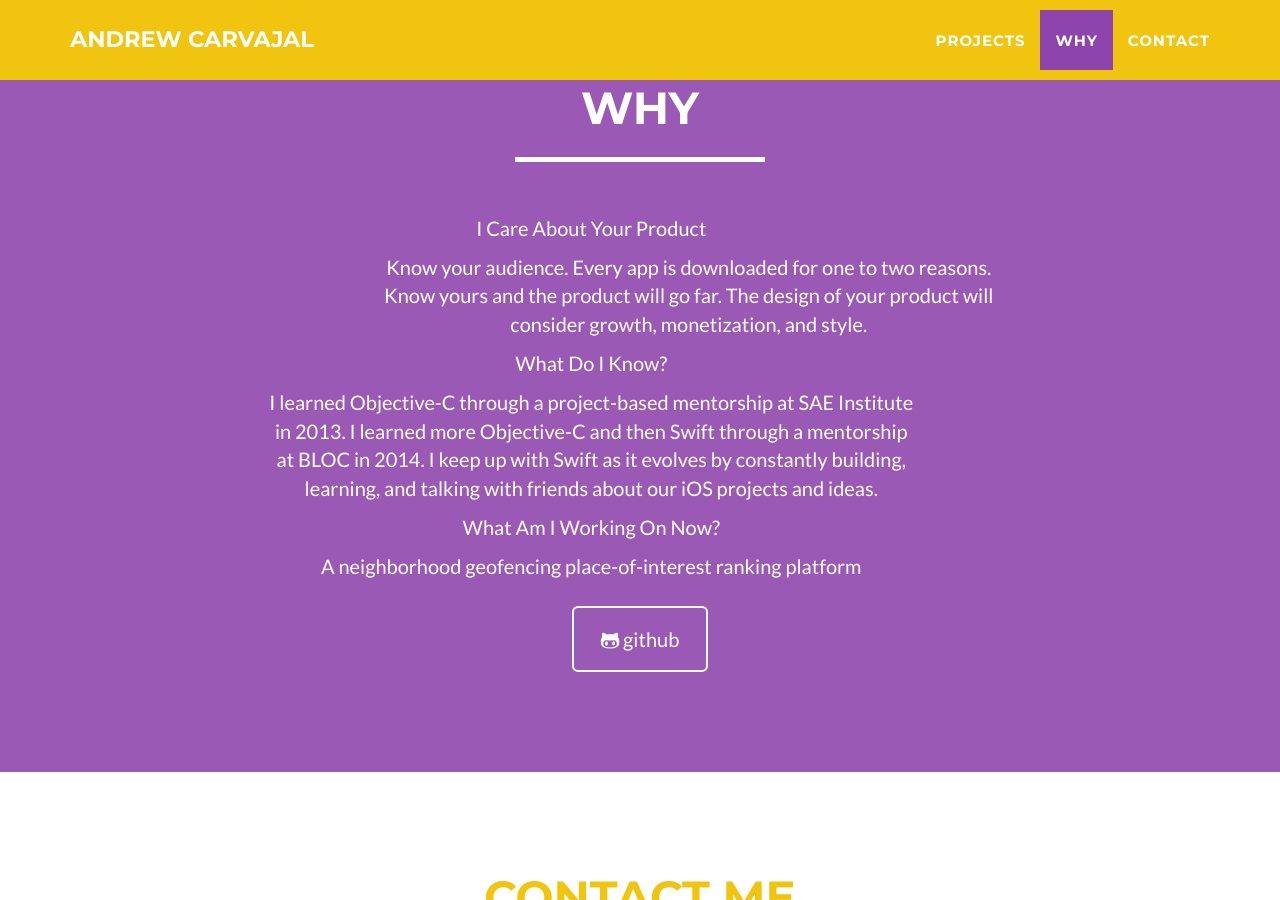
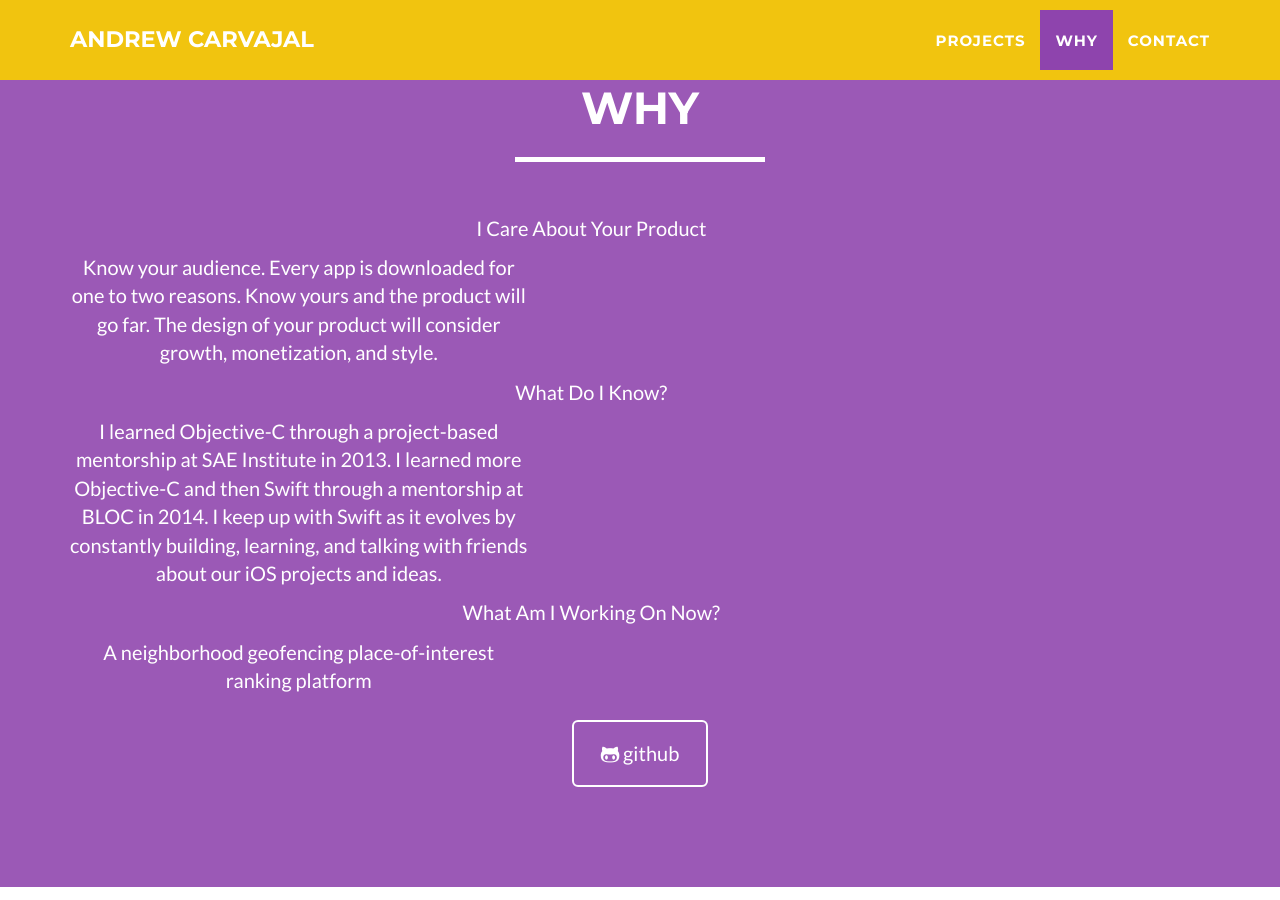
Before and after one commit to andrewcar/andrewcar.github.io, a Jekyll site: the page built from index.html, in a window 1280 px wide and 900 px high, scrolled down 1725 px. Built offline with Jekyll 4.4.1, drawn with Linux system fonts in a browser that asks for light colours.

Commit message:
Update about.html

```diff
--- a/_includes/about.html
+++ b/_includes/about.html
@@ -14,7 +14,7 @@
                     <p>I Care About Your Product</p>
                 </div>
                 <br>
-                <div class="col-lg-7 col-lg-offset-3 text-center">
+                <div class="col-lg-5 text-center">
                     <p>Know your audience. Every app is downloaded for one to two reasons. Know yours and the product will go far. The design of your product will consider growth, monetization, and style.</p>
                 </div>
                 <br>
@@ -23,7 +23,7 @@
                     <p>What Do I Know?</p>
                 </div>
                 <br>
-                <div class="col-lg-7 col-lg-offset-2 text-center">
+                <div class="col-lg-5 text-center">
                     <p>I learned Objective-C through a project-based mentorship at SAE Institute in 2013. I learned more Objective-C and then Swift through a mentorship at BLOC in 2014. I keep up with Swift as it evolves by constantly building, learning, and talking with friends about our iOS projects and ideas.</p>
                 </div>
                 <br>
@@ -32,7 +32,7 @@
                     <p>What Am I Working On Now?</p>
                 </div>
                 <br>
-                <div class="col-lg-7 col-lg-offset-2 text-center">
+                <div class="col-lg-5 text-center">
                     <p>A neighborhood geofencing place-of-interest ranking platform</p>
                 </div>
              </center>
```
